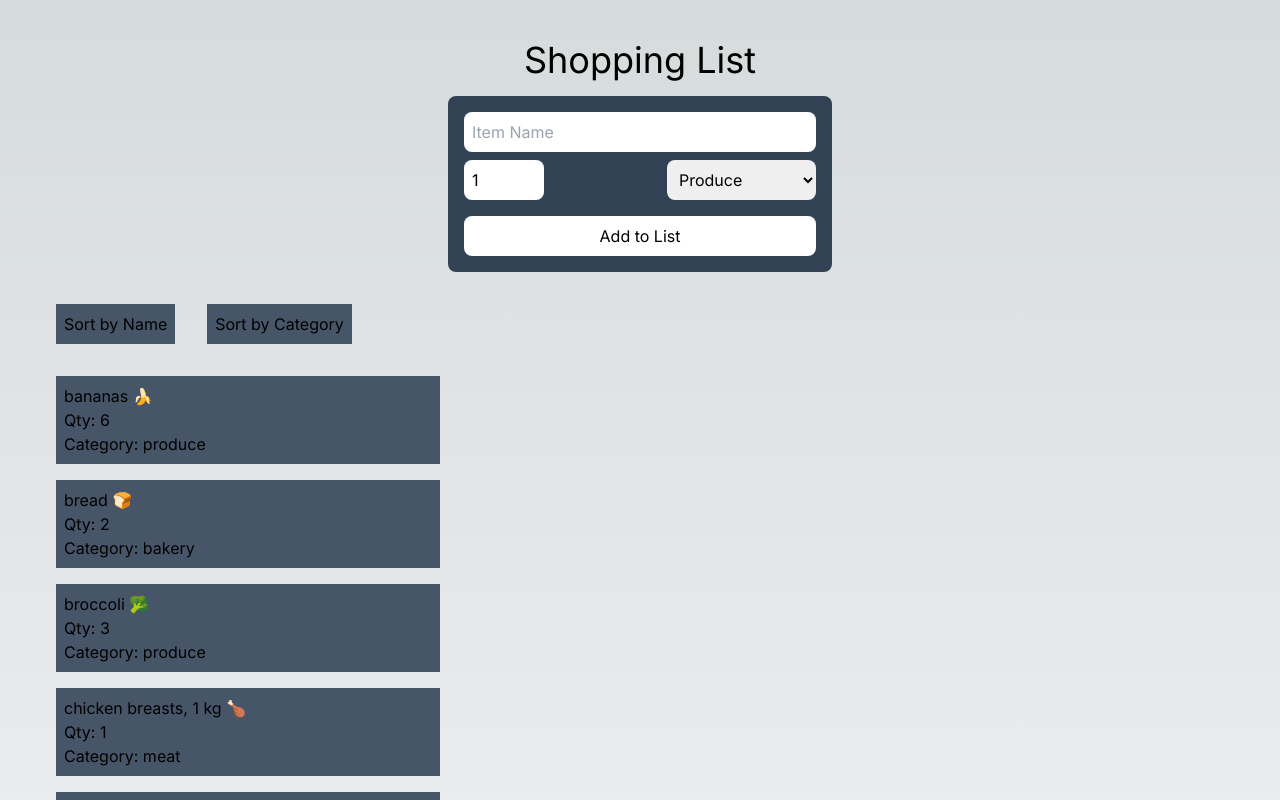
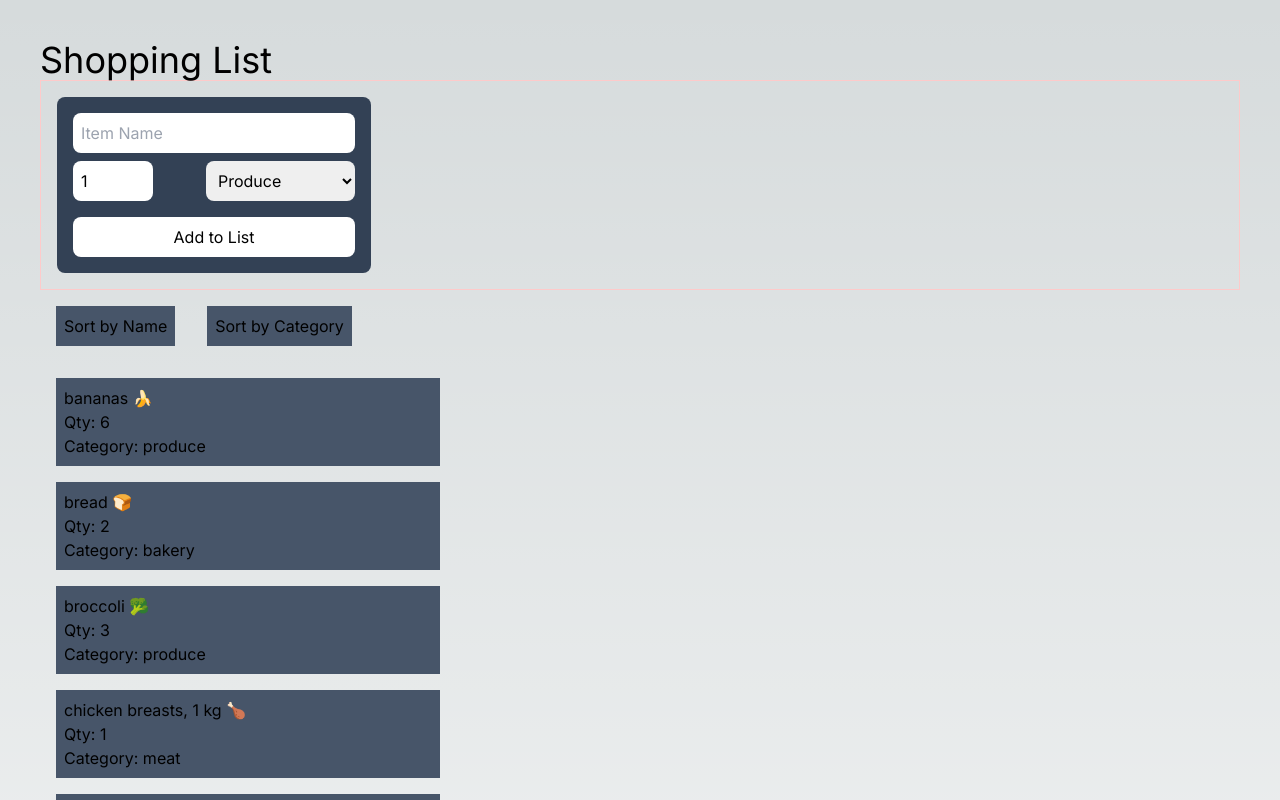
Before and after one commit to Malkos316/cprg306-assignments, a Next.js app: page /week6 in a window 1280 px wide. Shown: the top 800 px of the page. Built offline with nearby package versions, Linux system fonts and the light colour scheme.

Commit message:
fix some styling

```diff
--- a/app/week6/new-item.js
+++ b/app/week6/new-item.js
@@ -28,9 +28,9 @@ export default function NewItem({ onAddItem }) {
     };
 
     return (
-        <main className="flex justify-center">
+        <main>
             <form onSubmit={handleSubmit} className=" text-black bg-slate-700 p-4 m-4 max-w-sm w-full rounded-lg">
-                <div className="mb-2">
+                <div className="mb-2 flex">
                     <input className=" p-2 rounded-lg w-full"
                         type="text"
                         placeholder="Item Name"
--- a/app/week6/page.js
+++ b/app/week6/page.js
@@ -16,13 +16,17 @@ export default function Page() {
 
 	return (
 		<main className="p-10">
-			<h1 className=" flex flex-col items-center text-4xl font-thick">
+			<h1 className="text-4xl font-thick">
 				Shopping List
 			</h1>
-
-			<NewItem onAddItem={handleAddItem} />
-
-			<ItemList items={items} />
+			<div className="flex flex-row border border-red-200">
+				<div className=" flex basis-1/3 w-150">
+					<NewItem onAddItem={handleAddItem} />
+				</div>
+			</div>
+			<div>
+				<ItemList items={items} />
+			</div>
 
 		</main>
 	);
```
